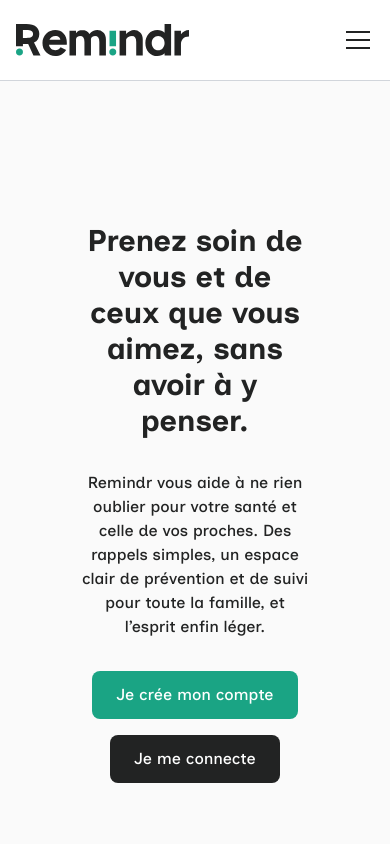
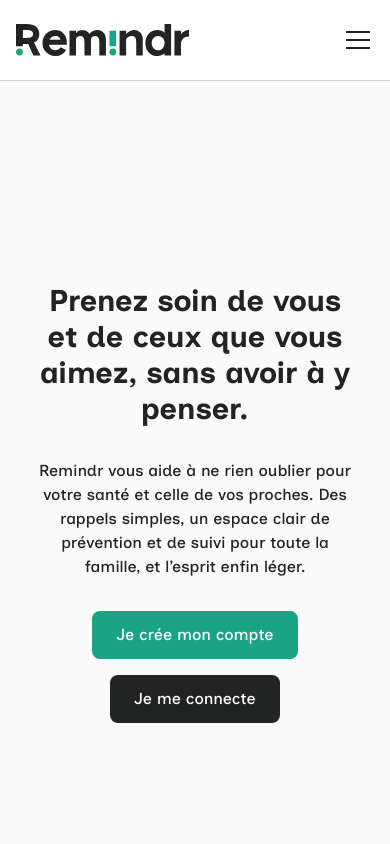
Before and after one commit to Remindr-pro/RemindR-app-V2, a Next.js app in the folder frontend/: page /particuliers in a window 390 px wide. Shown: the top 844 px of the page. Built offline with nearby package versions, Linux system fonts and the light colour scheme.

Commit message:
fix(page-particuliers): update padding on hero section

```diff
--- a/frontend/src/app/(landing)/particuliers/page.tsx
+++ b/frontend/src/app/(landing)/particuliers/page.tsx
@@ -4,7 +4,7 @@ export default function ParticuliersPage() {
   return (
     <>
       {/* === Section Hero === */}
-      <section className="min-h-screen flex flex-col items-center justify-center gap-8 px-16 md:px-5 lg:px-0 max-w-full md:max-w-3/4 mx-auto text-center">
+      <section className="min-h-screen flex flex-col items-center justify-center gap-8 px-5 lg:px-0 max-w-full md:max-w-3/4 mx-auto text-center">
         <h1 className="text-3xl md:text-6xl font-inclusive font-bold">
           Prenez soin de vous et de ceux que vous aimez, sans avoir à y penser.
         </h1>
```
